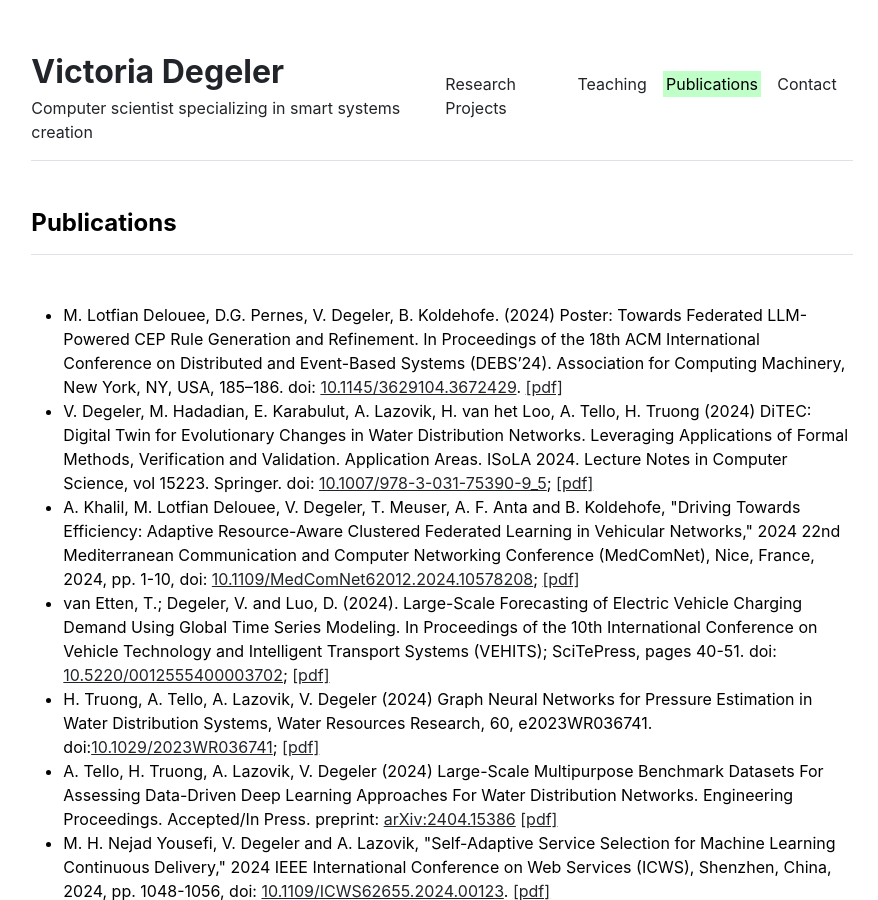
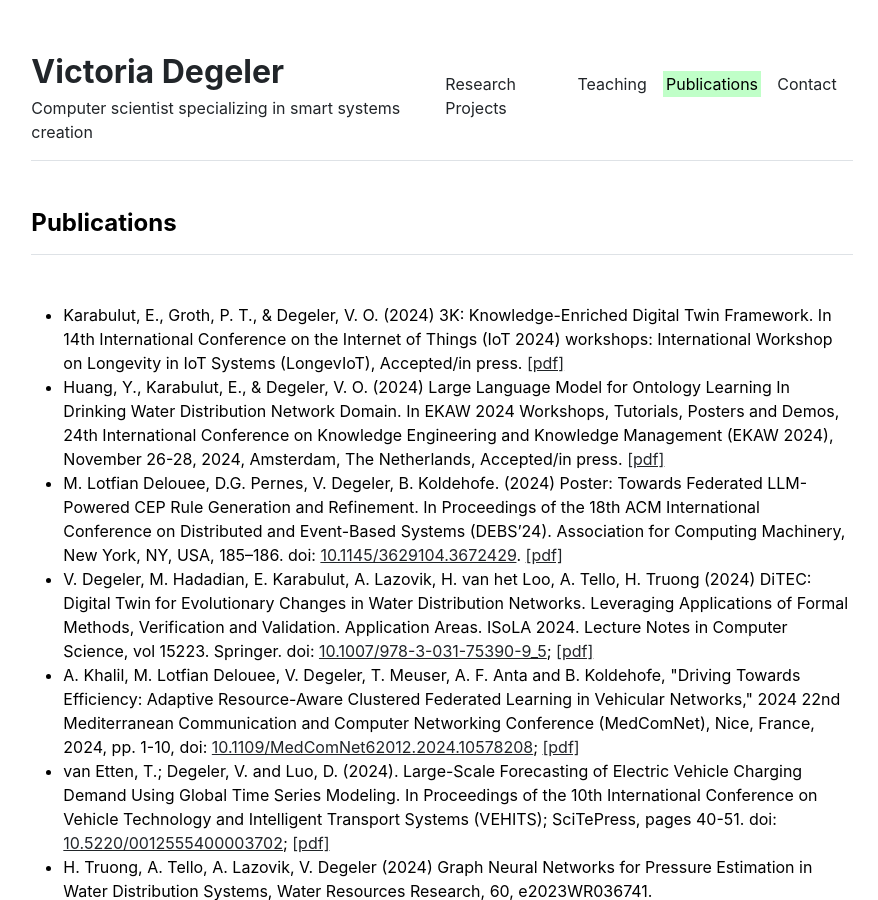
Before and after one commit to Degvik/degvik.github.io, a Jekyll site: the page built from publications.md, in a window 1280 px wide and 900 px high. Shown: the whole window, without its empty margins (198-1076 px from the left). Built offline with Jekyll 4.4.1, drawn with Linux system fonts in a browser that asks for light colours.

Commit message:
two workshops added

```diff
--- a/_data/publications.yml
+++ b/_data/publications.yml
@@ -6,6 +6,8 @@
 index:
 
 #2024
+- {name: 'Karabulut, E., Groth, P. T., & Degeler, V. O. (2024) 3K: Knowledge-Enriched Digital Twin Framework. In 14th International Conference on the Internet of Things (IoT 2024) workshops: International Workshop on Longevity in IoT Systems (LongevIoT), Accepted/in press. <a href="http://vdegeler.com/files/24LongevIoT-3K.pdf">[pdf]</a>'}
+- {name: 'Huang, Y., Karabulut, E., & Degeler, V. O. (2024) Large Language Model for Ontology Learning In Drinking Water Distribution Network Domain. In EKAW 2024 Workshops, Tutorials, Posters and Demos, 24th International Conference on Knowledge Engineering and Knowledge Management (EKAW 2024), November 26-28, 2024, Amsterdam, The Netherlands, Accepted/in press. <a href="http://vdegeler.com/files/24LLM4WDN.pdf.pdf">[pdf]</a>'}
 - {name: 'M. Lotfian Delouee, D.G. Pernes, V. Degeler, B. Koldehofe. (2024) Poster: Towards Federated LLM-Powered CEP Rule Generation and Refinement. In Proceedings of the 18th ACM International Conference on Distributed and Event-Based Systems (DEBS’24). Association for Computing Machinery, New York, NY, USA, 185–186. doi: <a href="https://doi.org/10.1145/3629104.3672429">10.1145/3629104.3672429</a>. <a href="http://vdegeler.com/files/24debs-llm-cep.pdf">[pdf]</a>'}
 - {name: 'V. Degeler, M. Hadadian, E. Karabulut, A. Lazovik, H. van het Loo, A. Tello, H. Truong (2024) DiTEC: Digital Twin for Evolutionary Changes in Water Distribution Networks. Leveraging Applications of Formal Methods, Verification and Validation. Application Areas. ISoLA 2024. Lecture Notes in Computer Science, vol 15223. Springer. doi: <a href="https://doi.org/10.1007/978-3-031-75390-9_5">10.1007/978-3-031-75390-9_5</a>; <a href="http://vdegeler.com/files/24ditec.pdf">[pdf]</a>'}
 - {name: 'A. Khalil, M. Lotfian Delouee, V. Degeler, T. Meuser, A. F. Anta and B. Koldehofe, "Driving Towards Efficiency: Adaptive Resource-Aware Clustered Federated Learning in Vehicular Networks," 2024 22nd Mediterranean Communication and Computer Networking Conference (MedComNet), Nice, France, 2024, pp. 1-10, doi: <a href="https://doi.org/10.1109/MedComNet62012.2024.10578208">10.1109/MedComNet62012.2024.10578208</a>; <a href="http://vdegeler.com/files/24driving.pdf">[pdf]</a>'}
```
Also changed, not shown: 2 other files.
